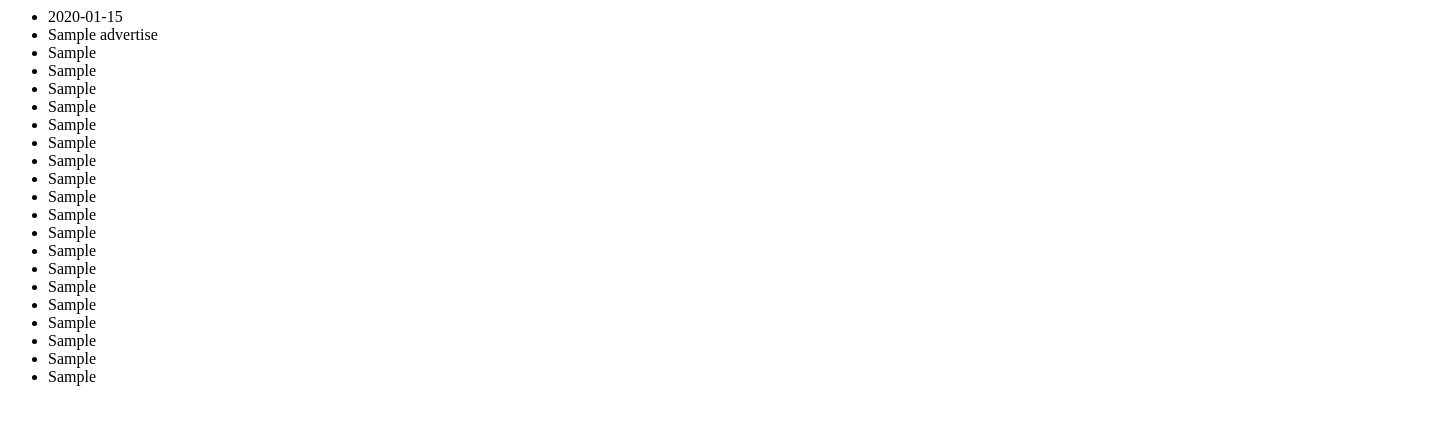
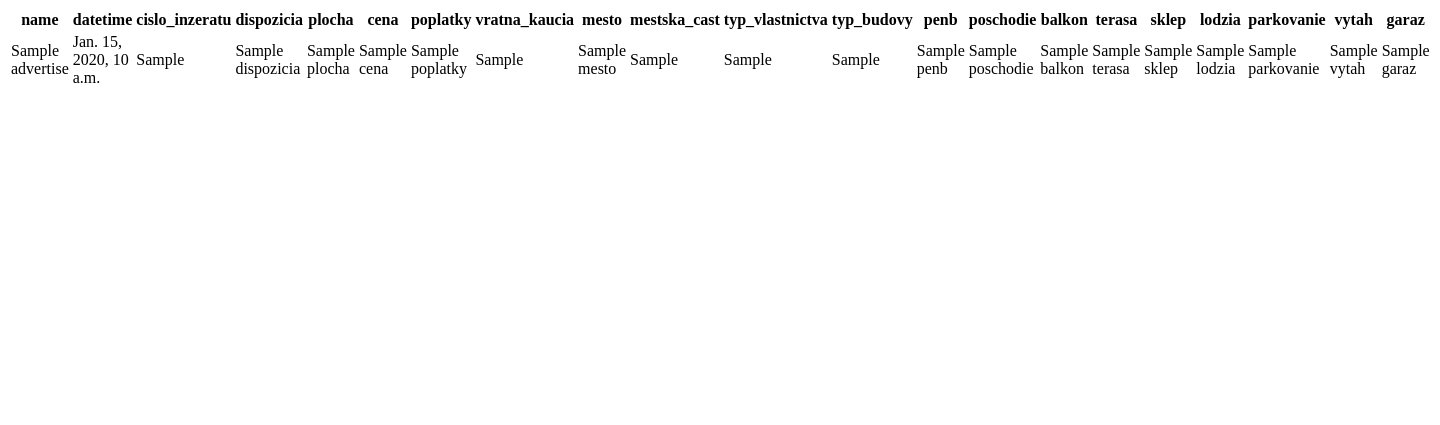
Before and after one commit to marekpizner/barel, a Django app: template barel/map_site/templates/map_site/index.html in a window 1440 px wide. Shown: the top 425 px of the page. Run offline with Django 3.2, Linux system fonts and the light colour scheme; tables that the repository leaves empty hold one stand-in row (values such as "Sample post"); the template is opened without the code that fills it: values that come from a table or form of the project are taken from there, most other values are stand-ins (such as "Sample title", 1, 10 or a date in 2020); parts of the project's set-up code (start-up, migrations or seed data) failed here and were passed over.

Commit message:
add basic pagination

```diff
--- a/barel/map_site/templates/map_site/index.html
+++ b/barel/map_site/templates/map_site/index.html
@@ -1,30 +1,76 @@
-{% if all_advertises %}
-    {% for advertises in all_advertises %}
-     <ul>
-        <li><a>{{ advertises.datetime }}</a></li>
-        <li><a>{{ advertises.name }}</a></li>
-        <li><a>{{ advertises.cislo_inzeratu }}</a></li>
-        <li><a>{{ advertises.dispozicia }}</a></li>
-        <li><a>{{ advertises.plocha }}</a></li>
-        <li><a>{{ advertises.cena }}</a></li>
-        <li><a>{{ advertises.poplatky }}</a></li>
-        <li><a>{{ advertises.vratna_kaucia }}</a></li>
-        <li><a>{{ advertises.mesto }}</a></li>
-        <li><a>{{ advertises.mestska_cast }}</a></li>
-        <li><a>{{ advertises.typ_vlastnictva }}</a></li>
-        <li><a>{{ advertises.typ_budovy }}</a></li>
-        <li><a>{{ advertises.penb }}</a></li>
-        <li><a>{{ advertises.poschodie }}</a></li>
-        <li><a>{{ advertises.balkon }}</a></li>
-        <li><a>{{ advertises.terasa }}</a></li>
-        <li><a>{{ advertises.sklep }}</a></li>
-        <li><a>{{ advertises.lodzia }}</a></li>
-        <li><a>{{ advertises.parkovanie }}</a></li>
-        <li><a>{{ advertises.vytah }}</a></li>
-        <li><a>{{ advertises.garaz }}</a></li>
-    <ul>
+<table class="table table-bordered">
+  <thead>
+    <tr>
+        <th> name </th>
+        <th> datetime </th>
+        <th> cislo_inzeratu </th>
+        <th> dispozicia </th>
+        <th> plocha </th>
+        <th> cena </th>
+        <th> poplatky </th>
+        <th> vratna_kaucia </th>
+        <th> mesto </th>
+        <th> mestska_cast </th>
+        <th> typ_vlastnictva </th>
+        <th> typ_budovy </th>
+        <th> penb </th>
+        <th> poschodie </th>
+        <th> balkon </th>
+        <th> terasa </th>
+        <th> sklep </th>
+        <th> lodzia </th>
+        <th> parkovanie </th>
+        <th> vytah </th>
+        <th> garaz </th>
+    </tr>
+  </thead>
+  <tbody>
+    {% for advertise in advertises %}
+      <tr>
+       <td> {{ advertise.name  }} </td>
+       <td> {{ advertise.datetime  }} </td>
+       <td> {{ advertise.cislo_inzeratu  }} </td>
+       <td> {{ advertise.dispozicia  }} </td>
+       <td> {{ advertise.plocha  }} </td>
+       <td> {{ advertise.cena  }} </td>
+       <td> {{ advertise.poplatky  }} </td>
+       <td> {{ advertise.vratna_kaucia  }} </td>
+       <td> {{ advertise.mesto  }} </td>
+       <td> {{ advertise.mestska_cast  }} </td>
+       <td> {{ advertise.typ_vlastnictva  }} </td>
+       <td> {{ advertise.typ_budovy  }} </td>
+       <td> {{ advertise.penb  }} </td>
+       <td> {{ advertise.poschodie  }} </td>
+       <td> {{ advertise.balkon  }} </td>
+       <td> {{ advertise.terasa  }} </td>
+       <td> {{ advertise.sklep  }} </td>
+       <td> {{ advertise.lodzia  }} </td>
+       <td> {{ advertise.parkovanie  }} </td>
+       <td> {{ advertise.vytah  }} </td>
+       <td> {{ advertise.garaz  }} </td>
+      </tr>
     {% endfor %}
+  </tbody>
+</table>
 
-{% else %}
-    <p>No data avaliable</p>
+{% if is_paginated %}
+  <ul class="pagination">
+    {% if page_obj.has_previous %}
+      <li><a href="?page={{ page_obj.previous_page_number }}">&laquo;</a></li>
+    {% else %}
+      <li class="disabled"><span>&laquo;</span></li>
+    {% endif %}
+    {% for i in paginator.page_range %}
+      {% if page_obj.number == i %}
+        <li class="active"><span>{{ i }} <span class="sr-only">(current)</span></span></li>
+      {% else %}
+        <li><a href="?page={{ i }}">{{ i }}</a></li>
+      {% endif %}
+    {% endfor %}
+    {% if page_obj.has_next %}
+      <li><a href="?page={{ page_obj.next_page_number }}">&raquo;</a></li>
+    {% else %}
+      <li class="disabled"><span>&raquo;</span></li>
+    {% endif %}
+  </ul>
 {% endif %}
--- a/barel/map_site/urls.py
+++ b/barel/map_site/urls.py
@@ -1,8 +1,9 @@
 from django.urls import path
 from django.conf import settings
 from django.conf.urls.static import static
-from .views import index
+from .views import GenericView
 
 urlpatterns = [
-    path('', index, name='home'),
+    # path('', index, name='home'),
+    path('all/', GenericView.as_view(), name='all-list'),
 ]
```
Also changed, not shown: barel/map_site/views.py (+17 -7 lines).
